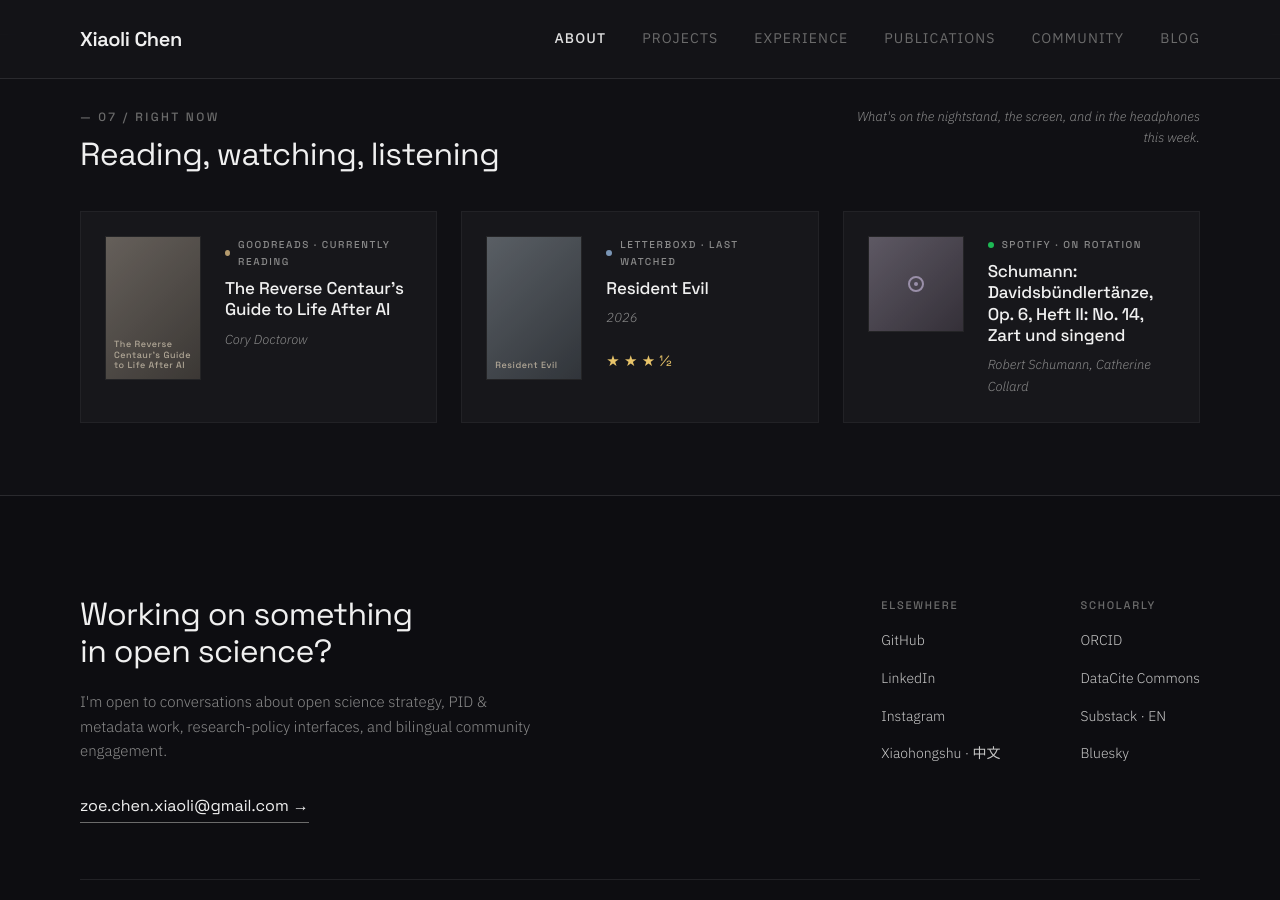
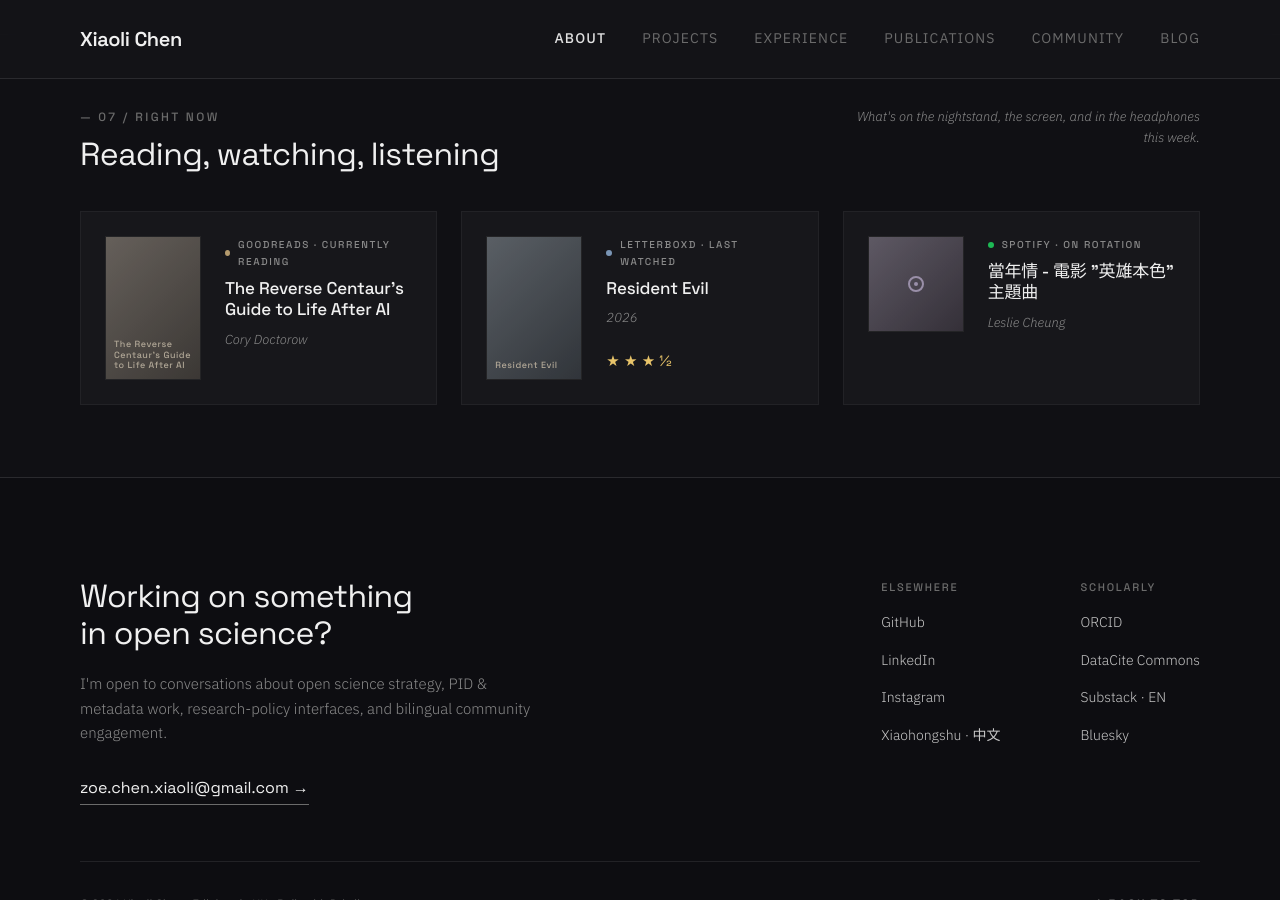
Before and after one commit to xchen101/xchen101.github.io, a Jekyll site: the page built from index.md, in a window 1280 px wide and 900 px high, scrolled down 6679 px. Built offline with Jekyll 4.4.1, drawn with Linux system fonts in a browser that asks for light colours; comment, search, counter and statistics services are not loaded; grey boxes are pictures that could not be loaded.

Commit message:
update: Right Now widget data (auto)

```diff
--- a/_data/now.yml
+++ b/_data/now.yml
@@ -1,4 +1,4 @@
-# Right now — auto-generated by Hermes cron on 2026-09-25 17:00 UTC
+# Right now — auto-generated by Hermes cron on 2026-09-25 23:00 UTC
 # Sources: Goodreads RSS / Letterboxd RSS / Spotify API
 
 reading:
@@ -24,8 +24,8 @@
   service: "Spotify"
   accent: "#1DB954"
   label: "On rotation"
-  title: "Schumann: Davidsbündlertänze, Op. 6, Heft II: No. 14, Zart und singend"
-  artist: "Robert Schumann, Catherine Collard"
-  url: "https://open.spotify.com/track/4aDNFKoeWU3cAoWBrRDM9z"
+  title: "當年情 - 電影 \"英雄本色\" 主題曲"
+  artist: "Leslie Cheung"
+  url: "https://open.spotify.com/track/2brVkbasQGFaOWHUwb2aLA"
   profile_url: "https://open.spotify.com/"
-  image: "https://i.scdn.co/image/ab67616d00001e027f16ff20025b9914bd90dc57"
+  image: "https://i.scdn.co/image/ab67616d00001e0207f382c46936063e72d5a537"
```
